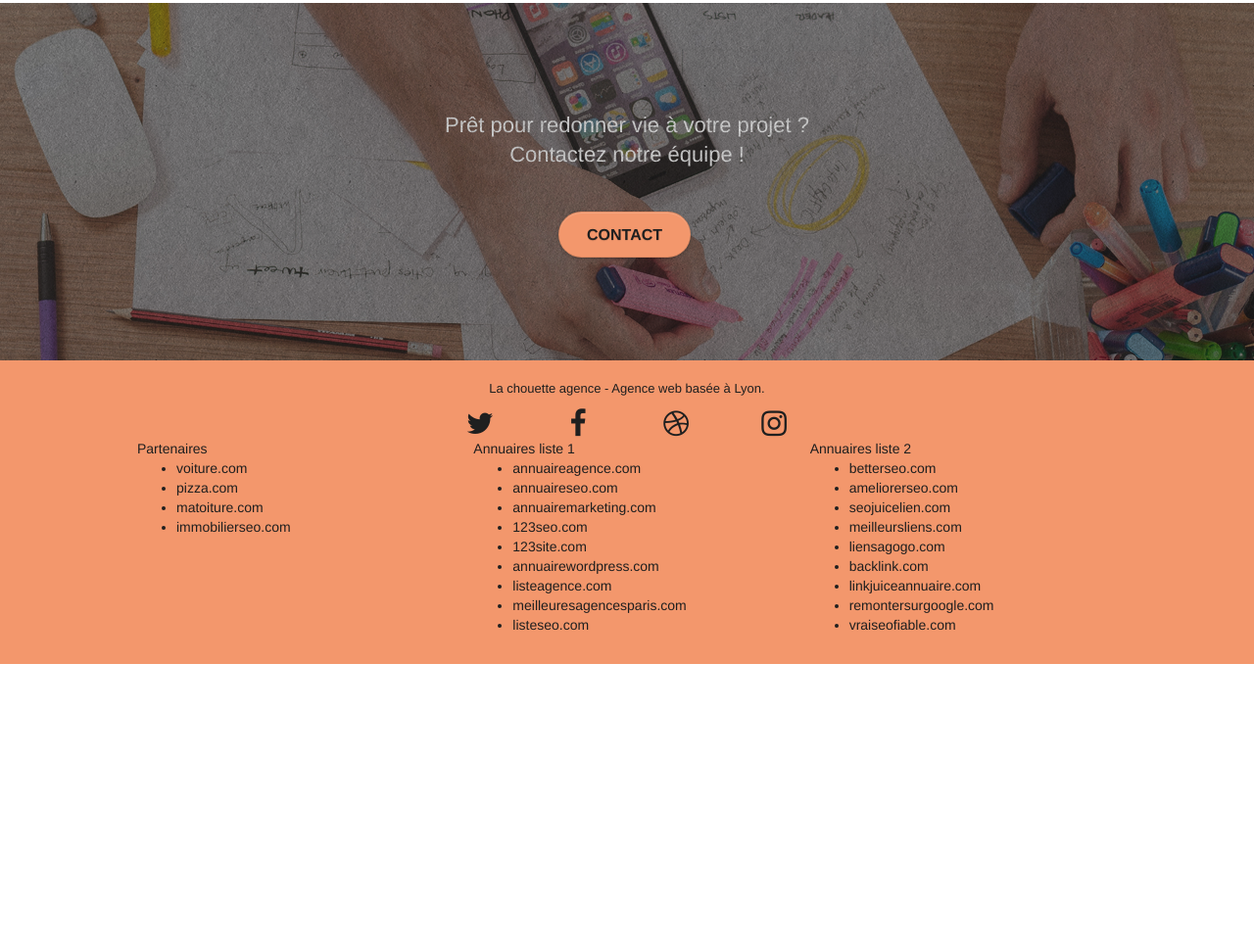
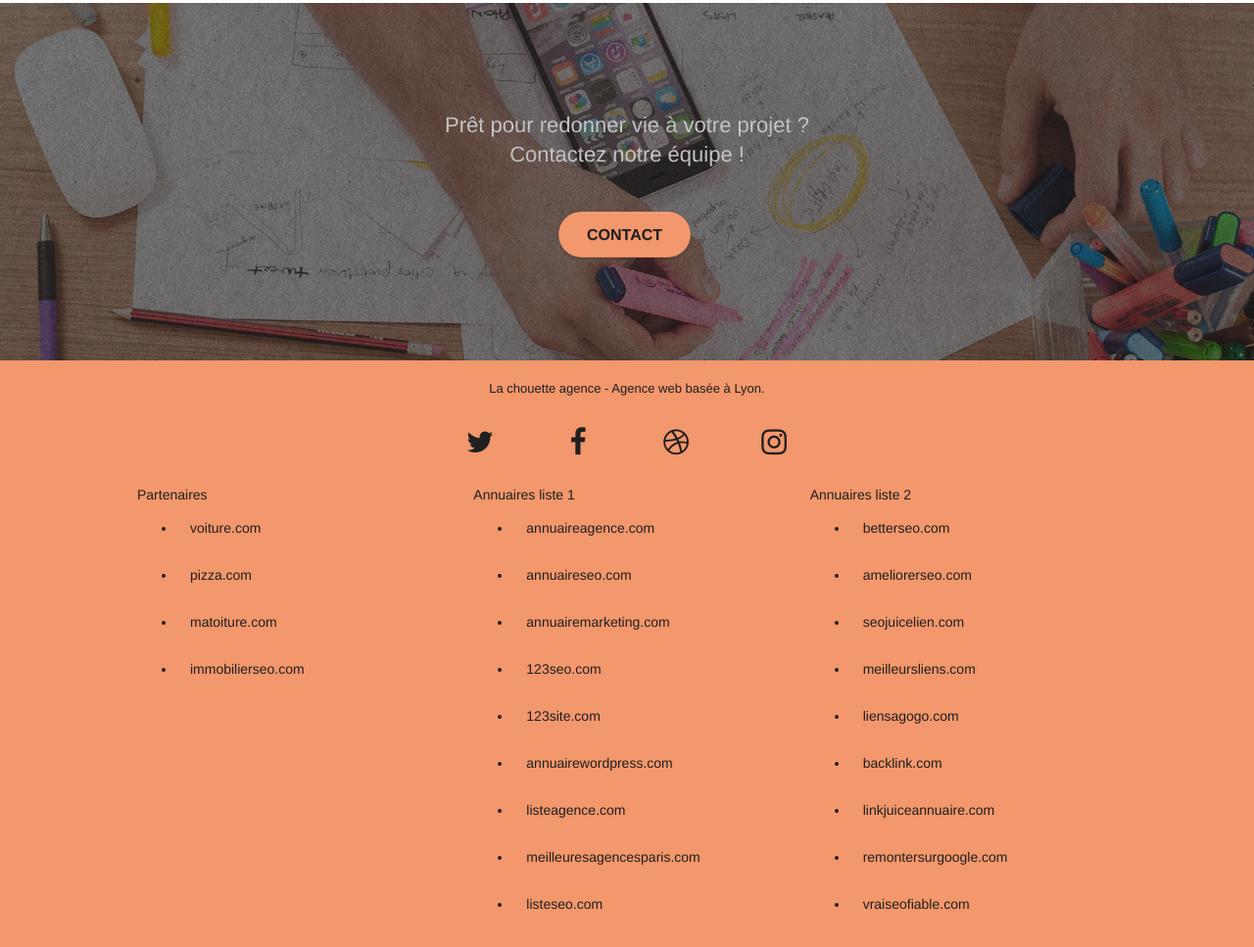
Before and after one commit to Sansan79M/la-chouette-agence, a plain HTML site: page index.html in a window 1280 px wide. Shown: the part 3002-3969 px from the top of the page at 98% size. Before the commit the page ends 3680 px from the top, so only its background shows below. Drawn offline with Linux system fonts and the light colour scheme.

Commit message:
padding bloc-8 a

```diff
--- a/style.css
+++ b/style.css
@@ -264,9 +264,15 @@ a:hover {
     border-color: rgba(0, 0, 0, .3);
 }
 
-#bloc-8 .col-sm-3 a, #bloc-8 .col-sm-4 a {
-    min-width:48px;
-    min-height:48px;}
+#bloc-8 .col-sm-3 span {
+    padding: 9px;
+    }
+#bloc-8 .col-sm-4 li {
+padding:14px;}
+
+#bloc-8 .text-center{
+    margin-bottom : 20px;
+}
 
 #first-paragraph, #portfolio-title {
     font-size:22px;
@@ -719,7 +725,6 @@ p {
 .social {
     max-width: 400px;
     margin: auto auto auto auto;
-
 }
 
 h2 {
```
